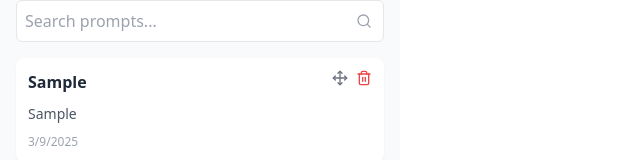
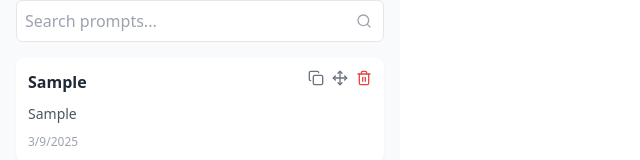
Before and after one commit to Hyaxia/prompt-manager, a React (Vite) app: page / in a window 1280 px wide. Both pictures are taken after typing "Sample", "Sample" into the empty fields and a click on the button "Save Prompt". Shown: the part 356-516 px from the top of the page, without its empty margins (0-640 px from the left). Built offline with nearby package versions, Linux system fonts and the light colour scheme.

Commit message:
added option to copy prompt

```diff
--- a/src/App.tsx
+++ b/src/App.tsx
@@ -1,5 +1,5 @@
 import React, { useState, useEffect } from 'react';
-import { Save, Trash2, Plus, Search, Folder, FolderPlus, Move } from 'lucide-react';
+import { Save, Trash2, Plus, Search, Folder, FolderPlus, Move, Copy, Check } from 'lucide-react';
 import ReactMarkdown from 'react-markdown';
 import storage from './storage';
 
@@ -28,6 +28,7 @@ function App() {
   const [isAddingFolder, setIsAddingFolder] = useState(false);
   const [newFolderName, setNewFolderName] = useState('');
   const [movingPromptId, setMovingPromptId] = useState<string | null>(null);
+  const [copiedPromptId, setCopiedPromptId] = useState<string | null>(null);
 
   useEffect(() => {
     // Load saved prompts and folders from storage
@@ -109,6 +110,16 @@ function App() {
     setPrompts(updatedPrompts);
     await storage.set({ prompts: updatedPrompts });
     setMovingPromptId(null);
+  };
+
+  const copyToClipboard = async (text: string, promptId: string) => {
+    try {
+      await navigator.clipboard.writeText(text);
+      setCopiedPromptId(promptId);
+      setTimeout(() => setCopiedPromptId(null), 2000); // Reset after 2 seconds
+    } catch (err) {
+      console.error('Failed to copy text: ', err);
+    }
   };
 
   const filteredPrompts = prompts.filter(prompt => {
@@ -259,6 +270,17 @@ function App() {
               <h3 className="font-semibold text-gray-800">{prompt.title}</h3>
               <div className="flex items-center gap-2">
                 <button
+                  onClick={() => copyToClipboard(prompt.content, prompt.id)}
+                  className="text-gray-500 hover:text-gray-600"
+                  title="Copy to clipboard"
+                >
+                  {copiedPromptId === prompt.id ? (
+                    <Check className="w-4 h-4 text-green-500" />
+                  ) : (
+                    <Copy className="w-4 h-4" />
+                  )}
+                </button>
+                <button
                   onClick={() => setMovingPromptId(movingPromptId === prompt.id ? null : prompt.id)}
                   className="text-gray-500 hover:text-gray-600"
                 >
```
